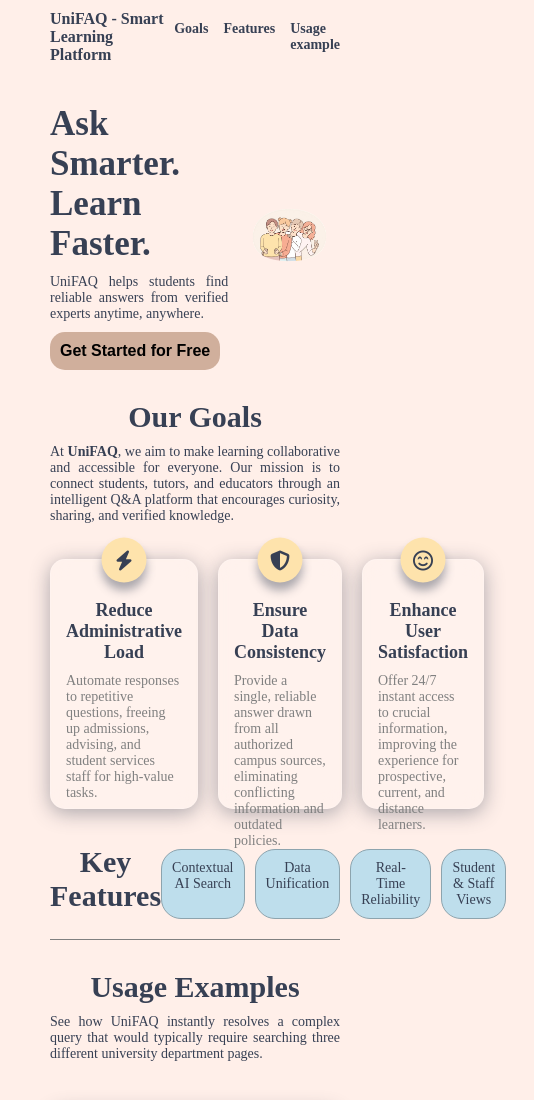
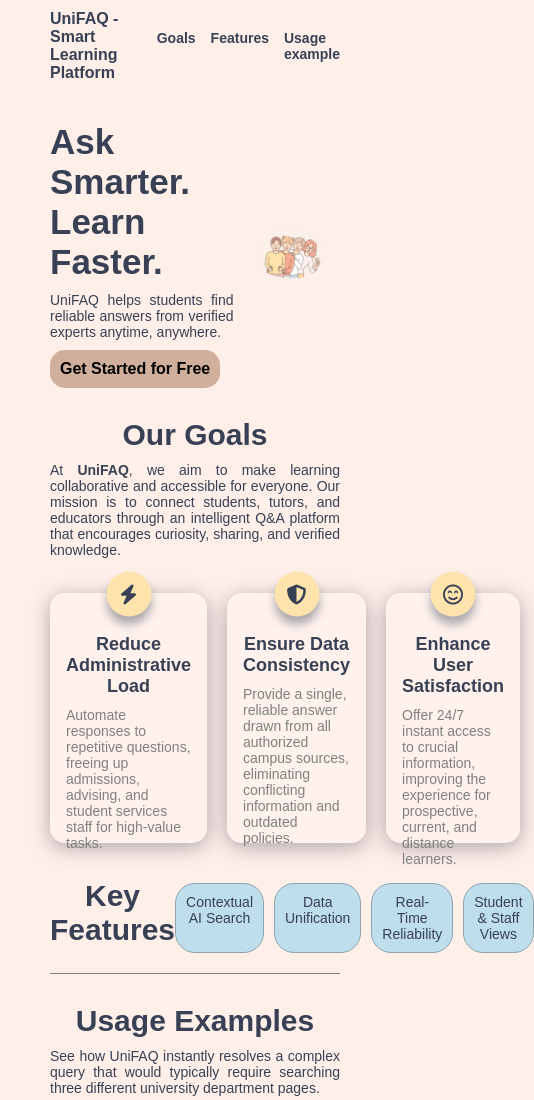
Before and after one commit to LeTranggg/UniFQA, a plain HTML site: page index.html in a window 390 px wide. Shown: the top 1100 px of the page, 534 px wide, since content can reach past the window. Drawn offline with Linux system fonts and the light colour scheme.

Commit message:
fix size

```diff
--- a/style.css
+++ b/style.css
@@ -1,7 +1,3 @@
-html {
-  font-size: 100%;
-}
-
 * {
   margin: 0;
   padding: 0;
@@ -17,8 +13,8 @@ header {
 body {
   background-color: #ffefe9;
   color: #374054;
-  /* font-family: Arial, Helvetica, sans-serif; */
-  margin: 0 7.5rem 1.875rem 7.5rem;
+  font-family: Arial, Helvetica, sans-serif;
+  margin: 0 3rem 0.8rem 3rem;
 }
 
 a {
@@ -36,24 +32,24 @@ button:focus-visible {
 }
 
 h1 {
-  font-size: 5.3125rem;
+  font-size: 4.3125rem;
   margin-bottom: 1.25rem;
 }
 
 h2 {
-  font-size: 4.6875rem;
+  font-size: 3.6875rem;
   text-align: center;
 }
 
 h6 {
-  font-size: 2.1875rem;
+  font-size: 2rem;
   text-align: center;
 }
 
 p {
   margin: 1.875rem 0 1.875rem 0;
   text-align: justify;
-  font-size: 1.875rem;
+  font-size: 1.5rem;
 }
 
 footer {
@@ -101,11 +97,11 @@ nav {
   justify-content: space-between;
   margin: 6.25rem 0 6.25rem 0;
   gap: 6.25rem;
-  scroll-margin-top: 9.375rem;
+  scroll-margin-top: 20rem;
 }
 
 #home img {
-  width: 43.75rem;
+  width: 40.75rem;
   height: auto;
 }
 
@@ -125,7 +121,7 @@ nav {
 
 #goal {
   margin: 6.25rem 0 6.25rem 0;
-  scroll-margin-top: 9.375rem;
+  scroll-margin-top: 5.9rem;
 }
 
 .goal-cards {
@@ -139,8 +135,8 @@ nav {
   margin-top: 3.125rem;
   border-radius: 0.9375rem;
   padding: 4.375rem 2.5rem 2.1875rem 2.5rem;
-  width: 31.25rem;
-  height: 28.125rem;
+  width: 27rem;
+  height: 22.825rem;
   box-shadow: 0 0.25rem 1.25rem #3740546b;
   transition: transform 0.3s ease, box-shadow 0.3s ease;
   /* Nền trong suốt */
@@ -193,13 +189,13 @@ nav {
   border-bottom: .0625rem solid gray;
   /* Đường gạch dưới */
   padding-bottom: 5rem;
-  scroll-margin-top: 9.375rem;
+  scroll-margin-top: 20rem;
 }
 
 .feature-list {
   display: flex;
   text-align: right;
-  gap: 3.125rem;
+  gap: 1.125rem;
 
 }
 
@@ -208,13 +204,13 @@ nav {
   border-radius: 2.5rem;
   border: .0625rem solid #8da4ae;
   padding: 1.25rem;
-  font-size: 1.5625rem;
+  font-size: 1.3rem;
   text-align: center;
 }
 
 #example {
-  margin: 6.25rem 0 6.25rem 0;
-  scroll-margin-top: 9.375rem;
+  margin: 3.5rem 0 3.5rem 0;
+  scroll-margin-top: 7.5rem;
 }
 
 .example-cards {
@@ -365,7 +361,7 @@ nav {
   #home {
     margin: 1.875rem 0;
     gap: 1.25rem;
-    scroll-margin-top: 3.75rem;
+    scroll-margin-top: 10rem;
   }
 
   #home img {
```
